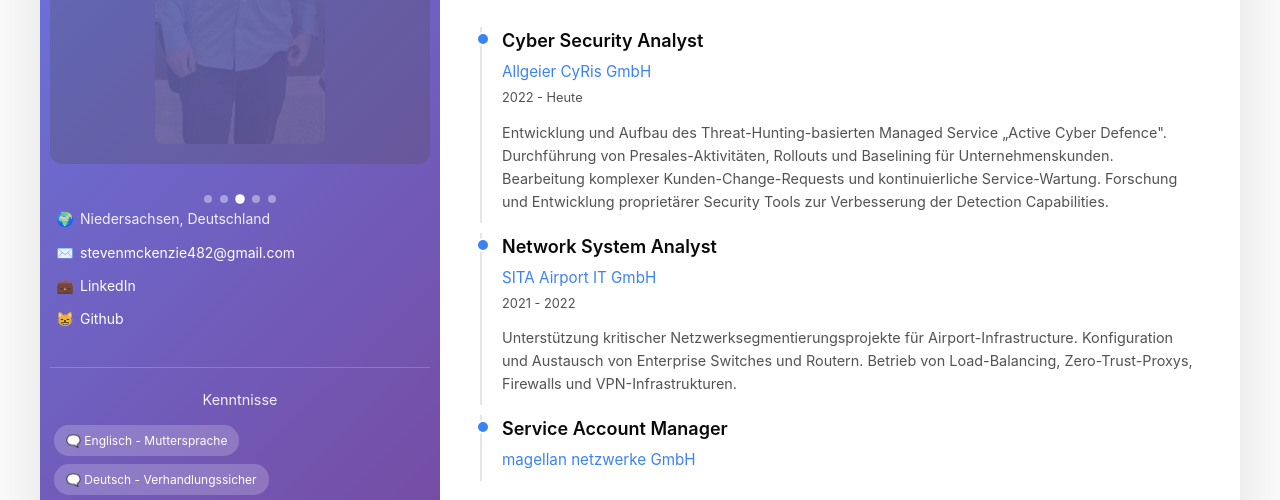
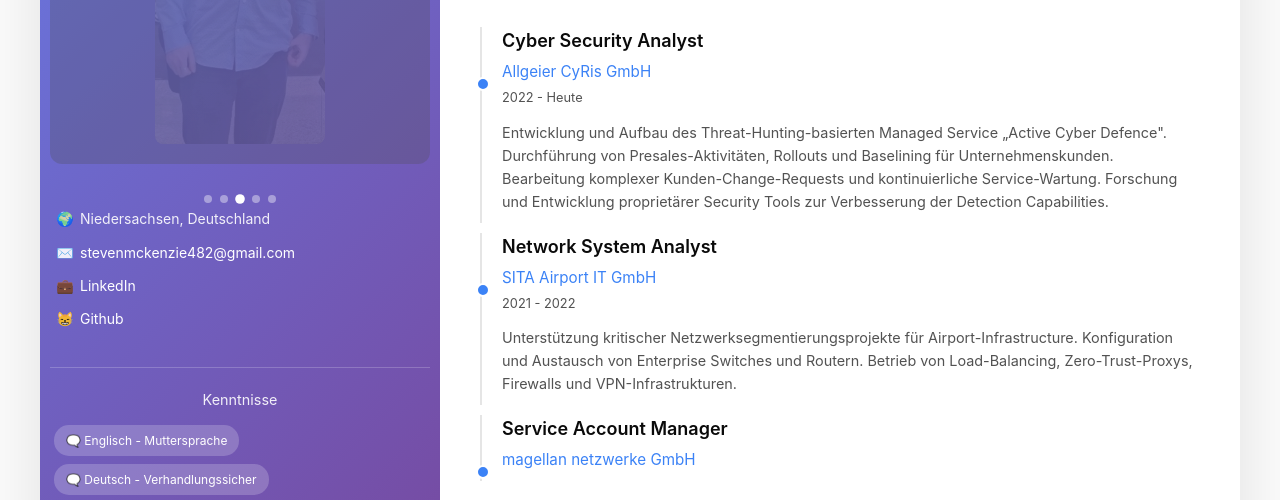
Before and after one commit to senseist0ven/senseist0ven.github.io, a plain HTML site: page index.html in a window 1280 px wide. Shown: the part 379-879 px from the top of the page. Drawn offline with Linux system fonts and the light colour scheme.

Commit message:
Update index.html

```diff
--- a/index.html
+++ b/index.html
@@ -345,7 +345,7 @@
             content: '';
             position: absolute;
             left: -6px;
-            top: 5px;
+            top: 50px;
             width: 10px;
             height: 10px;
             border-radius: 50%;
```
